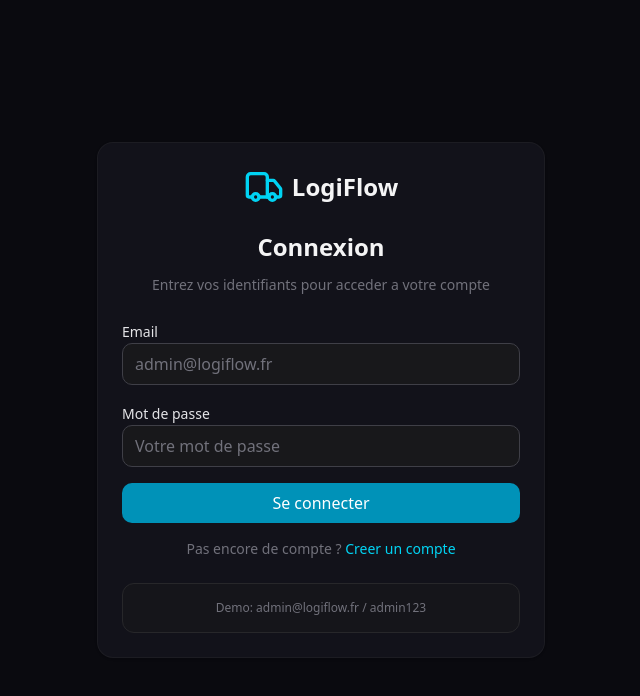
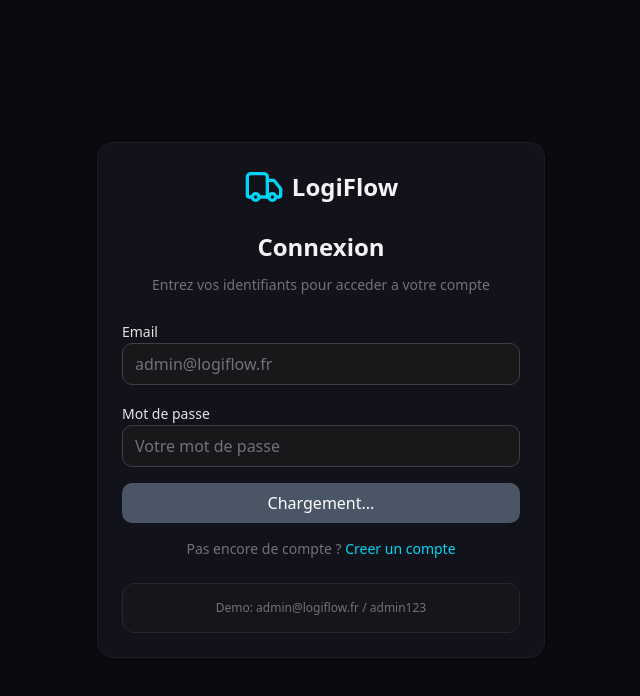
Before and after one commit to Nassiiimm/logiflow, a Next.js app: page /login in a window 1280 px wide. Shown: the top 696 px of the page, without its empty margins (319-959 px from the left). Built offline with nearby package versions, Linux system fonts and the light colour scheme; no server answers.

Commit message:
Fix CSRF fetch with credentials, add loading state

```diff
--- a/src/app/(auth)/login/page.tsx
+++ b/src/app/(auth)/login/page.tsx
@@ -9,9 +9,13 @@ export default function LoginPage() {
   const [csrfToken, setCsrfToken] = useState("");
 
   useEffect(() => {
-    fetch("/api/auth/csrf")
+    fetch("/api/auth/csrf", { credentials: "include" })
       .then((res) => res.json())
-      .then((data) => setCsrfToken(data.csrfToken));
+      .then((data) => {
+        console.log("CSRF token loaded:", data.csrfToken?.substring(0, 20));
+        setCsrfToken(data.csrfToken);
+      })
+      .catch((err) => console.error("CSRF fetch error:", err));
   }, []);
 
   return (
@@ -68,9 +72,10 @@ export default function LoginPage() {
 
           <button
             type="submit"
-            className="w-full py-2 px-4 bg-cyan-600 hover:bg-cyan-700 text-white font-medium rounded-md transition-colors"
+            disabled={!csrfToken}
+            className="w-full py-2 px-4 bg-cyan-600 hover:bg-cyan-700 disabled:bg-gray-600 disabled:cursor-not-allowed text-white font-medium rounded-md transition-colors"
           >
-            Se connecter
+            {csrfToken ? "Se connecter" : "Chargement..."}
           </button>
         </form>
 
```
